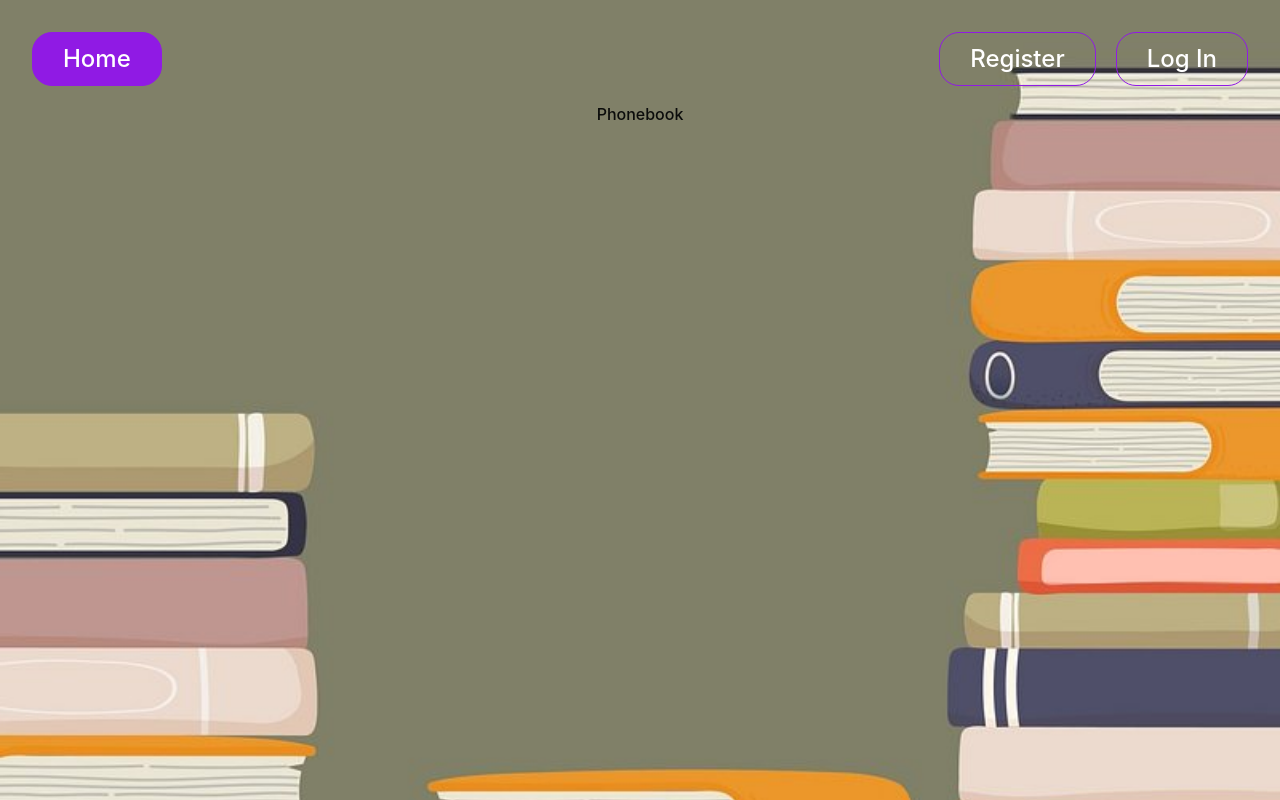
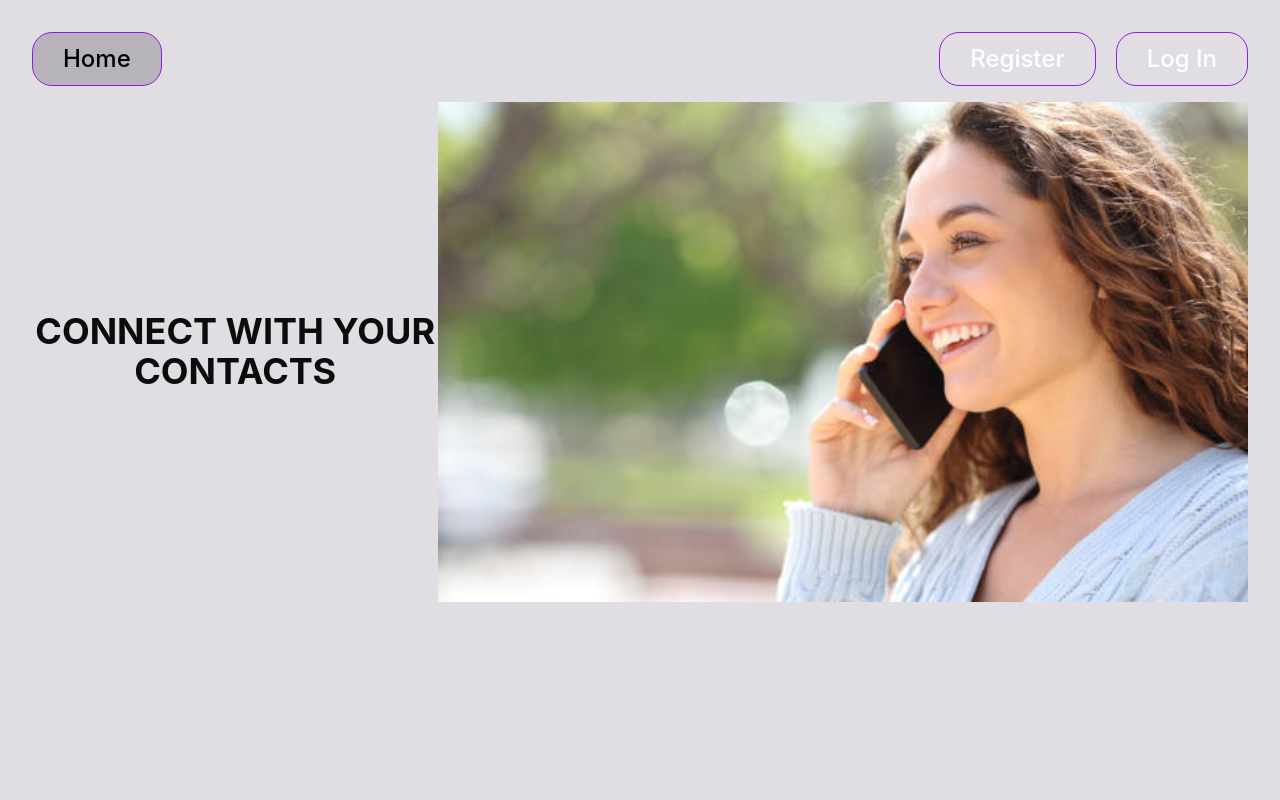
Before and after one commit to Andriana-Petrenko/goit-react-hw-08, a React (Vite) app: page / in a window 1280 px wide. Built offline with nearby package versions, Linux system fonts and the light colour scheme; no server answers.

Commit message:
add style

```diff
--- a/src/components/App.jsx
+++ b/src/components/App.jsx
@@ -32,7 +32,7 @@ function App() {
         <Route path="/login" element={<LoginPage />} />
           <Route path="/contacts" element={<ContactsPage />} />
           <Route path="*" element={<NoFoundPage/>}/>
-      </Routes>
+        </Routes>
     </Layout>
 
   </>
--- a/src/components/AuthNav/AuthNav.module.css
+++ b/src/components/AuthNav/AuthNav.module.css
@@ -17,12 +17,12 @@
 }
 
 .active {
-    background-color: rgb(144, 26, 228);
+    background-color: rgba(91, 83, 97, 0.314);
 
 }
 
 .navLink:hover,
 .navLink:focus {
-    color: rgb(50, 19, 107);
+    color: rgb(144, 26, 228);
     transform: scale(1.04);
 }
--- a/src/components/Layout/Layout.jsx
+++ b/src/components/Layout/Layout.jsx
@@ -6,7 +6,9 @@ const Layout = ({ children }) => {
     return (
     <>
         <AppBar />
-        <Suspense fallback={<Loader/>}>{children}</Suspense>
+            <Suspense fallback={<Loader />}>
+               <main> {children} </main>
+            </Suspense>
     </>
 
   )
--- a/src/components/Navigation/Navigation.module.css
+++ b/src/components/Navigation/Navigation.module.css
@@ -12,18 +12,18 @@
     border: 1px solid rgb(144, 26, 228);
     border-radius: 20px;
     text-decoration: none;
-    color: rgb(255, 255, 255);
+    color: rgb(0, 0, 0);
     transition: transform 250ms cubic-bezier(0.4, 0, 0.2, 1);
 
 }
 
 .active {
-    background-color: rgb(144, 26, 228);
+    background-color: rgba(91, 83, 97, 0.314);
 
 }
 
 .navLink:hover,
 .navLink:focus {
-    color: rgb(50, 19, 107);
+    color: rgb(144, 26, 228);
     transform: scale(1.04);
 }
--- a/src/components/SearchBox/SearchBox.jsx
+++ b/src/components/SearchBox/SearchBox.jsx
@@ -12,7 +12,7 @@ const SearchBox = () => {
   }
 
     return (
-        <label className={css.filter}>Find contacts
+        <label className={css.filter}>Find your contacts
             <input type="text" value={filters} onChange={onChangeFilter}/></label>
   )
 }
--- a/src/components/UserMenu/UserMenu.jsx
+++ b/src/components/UserMenu/UserMenu.jsx
@@ -9,7 +9,7 @@ const UserMenu = () => {
 
   return (
     <div className={css.wrapper} >
-      <p>Welcome, {user.name}</p>
+      <p className={css.name_user}>Welcome, {user.name}</p>
           <button className={css.logOut_button} type="button" onClick={() => dispatch(logout())}>
         Logout
       </button>
--- a/src/components/UserMenu/UserMenu.module.css
+++ b/src/components/UserMenu/UserMenu.module.css
@@ -11,15 +11,17 @@
     border: 1px solid rgb(144, 26, 228);
     border-radius: 20px;
     text-decoration: none;
-    color: rgb(255, 255, 255);
+    color: rgb(0, 0, 0);
     background-color: transparent;
     transition: transform 250ms cubic-bezier(0.4, 0, 0.2, 1);
 }
 
-
-
 .logOut_button:hover,
 .logOut_button:focus {
-    color: rgb(50, 19, 107);
+    color: rgb(144, 26, 228);
     transform: scale(1.04);
 }
+
+.name_user{
+    text-transform: uppercase;
+}
--- a/src/index.css
+++ b/src/index.css
@@ -16,9 +16,7 @@ body {
   min-width: 320px;
   min-height: 100vh;
   color: #0b0c0b;
-  background-image: url(./img/wp13296761-phone-book-wallpapers.jpg);
-  background-size: cover;
-  background-position: right bottom 30%;
+  background-color: rgb(225, 222, 227);
 }
 
 h1,h2,p {
--- a/src/pages/HomePage/HomePage.jsx
+++ b/src/pages/HomePage/HomePage.jsx
@@ -1,8 +1,11 @@
-
+import css from './HomePage.module.css'
 
 const HomePage = () => {
   return (
-    <div>Phonebook</div>
+    <div className={css.wrapper}>
+          <h1 className={css.title}>Connect with your contacts </h1>
+          <div className={css.image}></div>
+    </div>
   )
 }
 
--- a/src/pages/HomePage/HomePage.module.css
+++ b/src/pages/HomePage/HomePage.module.css
@@ -0,0 +1,21 @@
+.wrapper{
+
+
+        display: flex;
+    justify-content: flex-start;
+}
+
+.title{
+    font-size: 36px;
+    text-transform: uppercase;
+    margin: auto;
+}
+
+.image{
+    background-image: url(../../img//istockphoto-1398807156-612x612-min.jpg);
+        background-position:100%;
+        background-repeat: no-repeat;
+        background-size: 100%;
+        padding-bottom: 500px;
+        width: 100%;
+}
```
Also changed, not shown: src/img/istockphoto-1398807156-612x612-min.jpg (added).
